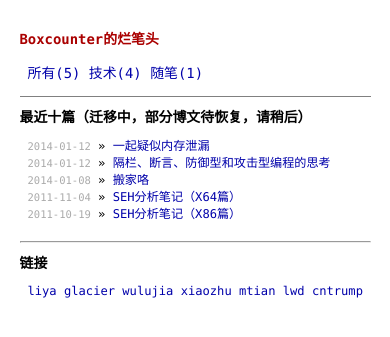
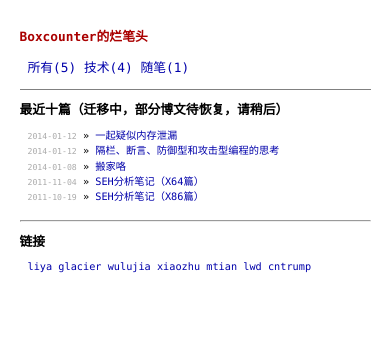
Before and after one commit to betacat/betacat.github.io, a Jekyll site: the page built from index.html, in a window 390 px wide. Shown: the top 337 px of the page. Built offline with Jekyll 4.4.1, drawn with Linux system fonts in a browser that asks for light colours; nearby versions of some CDN libraries; Markdown is read by kramdown in place of the engine named in the settings.

Commit message:
first commit

```diff
--- a/css/main.css
+++ b/css/main.css
@@ -79,14 +79,6 @@
   color: #aaa;
 }
 
-.footer {
-  font-size: 80%;
-  color: #666;
-  border-top: 4px solid #eee;
-  margin-top: 2em;
-  overflow: hidden;
-}
-
 .to_top {
     float: right;
 }
@@ -95,12 +87,6 @@
 /* Posts
 /*
 /*****************************************************************************/
-
-/* standard */
-/* .post { */
-/*     text-indent: 1cm */
-/* } */
-
 
 pre {
   _width: 95%; /*IE6 定宽*/
@@ -123,7 +109,6 @@
 .post code {
   border: 0.1em solid #ddd;
   background-color: #eef;
-  /*padding: 0 .2em;*/
 }
 
 .post pre code {
@@ -209,7 +194,7 @@
   }
 
   h2 {
-    font-size: 1.23em;
+    font-size: 1.25em;
   }
 }
 
@@ -229,7 +214,7 @@
   /*****************************************************************************/
   .posts {
     margin-bottom: 1.5em;
-    font-size: 0.87em;
+    font-size: 0.8em;
     padding-left: 8px;
   }
 
@@ -240,7 +225,7 @@
   .posts span {
     color: #aaa;
     font-family: Monaco, "Courier New", monospace;
-    font-size: 0.87em;
+    font-size: 0.8em;
   }
 
   .category ul {
@@ -249,10 +234,10 @@
   }
 
   .link {
-  list-style: none;
-  padding-left: 8px;
-  font-size: 0.87em;
-}
+    list-style: none;
+    padding-left: 8px;
+    font-size: 0.8em;
+  }
 
   /*****************************************************************************/
   /*
@@ -261,7 +246,7 @@
   /*****************************************************************************/
 
   .site {
-    font-size: 0.87em;
+    font-size: 0.8em;
     width: 90%;
     margin: auto;
     margin-top: 2em;
@@ -269,20 +254,6 @@
 
   .title {
     font-size: 1em;
-  }
-
-  .footer {
-    font-size: 0.875em;
-    color: #666;
-    border-top: 4px solid #eee;
-    margin-top: 2em;
-    overflow: hidden;
-  }
-
-  pre {
-    _width: 95%; /*IE6 定宽*/
-    *padding-bottom: 14px;  /* XP下滚动条高度约14px */
-    *overflow-y: hidden;    /* 隐藏纵向滚动条 */
   }
 
   .post{
@@ -294,12 +265,11 @@
     padding: 5px;
     border: 0.1em solid #ddd;
     background-color: #eef;
-    padding: 0 .4em;
     overflow-x: auto;
   }
 
   .post ul, .post ol {
-    margin-left: 1em;
+    margin-left: 0.8em;
   }
 
 }
```
